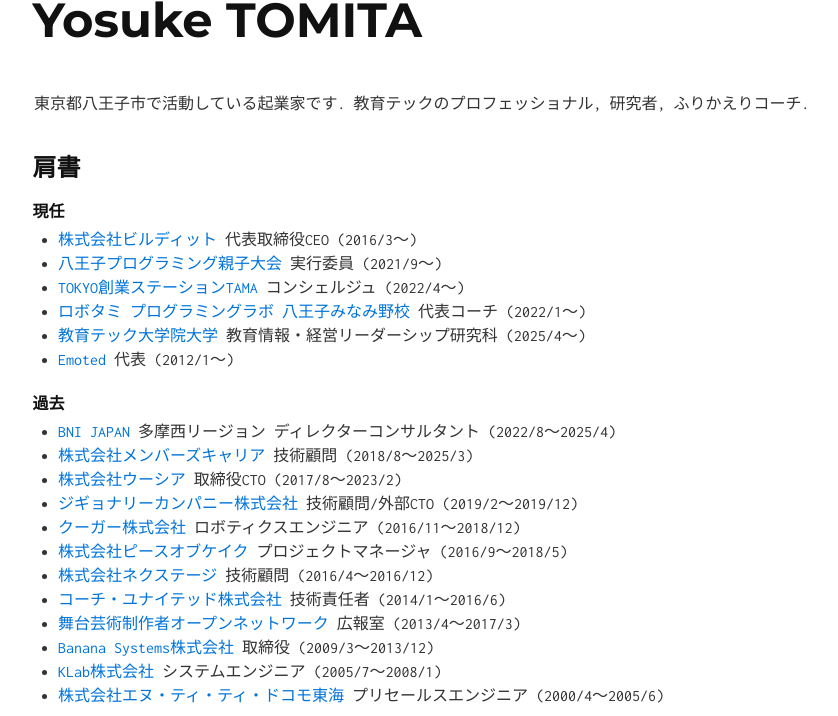
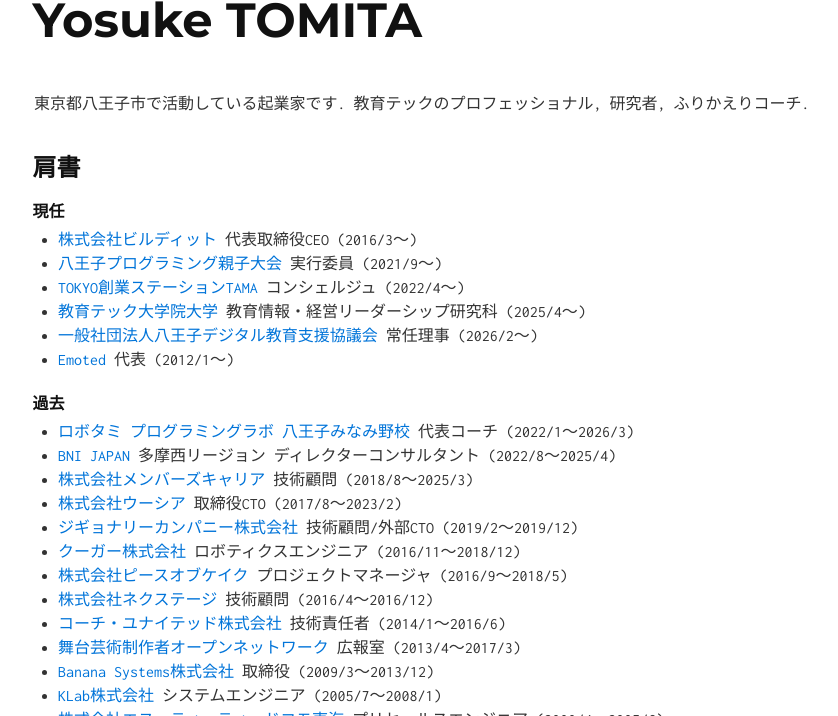
Before and after one commit to tmtysk/tmtysk.github.io, a Jekyll site: the page built from index.md, in a window 1280 px wide and 900 px high, cut to the strip 184-900 px from the top of the window. Shown: the whole strip, without its empty margins (14-852 px from the left). Built offline with Jekyll 4.4.1, drawn with Linux system fonts in a browser that asks for light colours.

```diff
--- a/index.md
+++ b/index.md
@@ -11,12 +11,13 @@ layout: default
 * [株式会社ビルディット](https://bldt.jp) 代表取締役CEO (2016/3〜)
 * [八王子プログラミング親子大会](https://www.802p-oyakotaikai.com/) 実行委員 (2021/9〜)
 * [TOKYO創業ステーションTAMA](https://startup-station.jp/ts/) コンシェルジュ (2022/4〜)
-* [ロボタミ プログラミングラボ 八王子みなみ野校](https://robotami-lab.net/class_infomation/) 代表コーチ (2022/1〜)
 * [教育テック大学院大学](https://www.e-mbatech.ac.jp/) 教育情報・経営リーダーシップ研究科 (2025/4〜)
+* [一般社団法人八王子デジタル教育支援協議会](https://u16supporter.com/) 常任理事 (2026/2〜)
 * [Emoted](http://emoted.in) 代表 (2012/1〜)
 
 ### 過去
 
+* [ロボタミ プログラミングラボ 八王子みなみ野校](https://robotami-lab.net/class_infomation/) 代表コーチ (2022/1〜2026/3)
 * [BNI JAPAN](https://bni.jp/) 多摩西リージョン ディレクターコンサルタント (2022/8〜2025/4)
 * [株式会社メンバーズキャリア](https://www.memberscareer.co.jp/) 技術顧問 (2018/8〜2025/3)
 * [株式会社ウーシア](https://ousia.me) 取締役CTO (2017/8〜2023/2)
```
